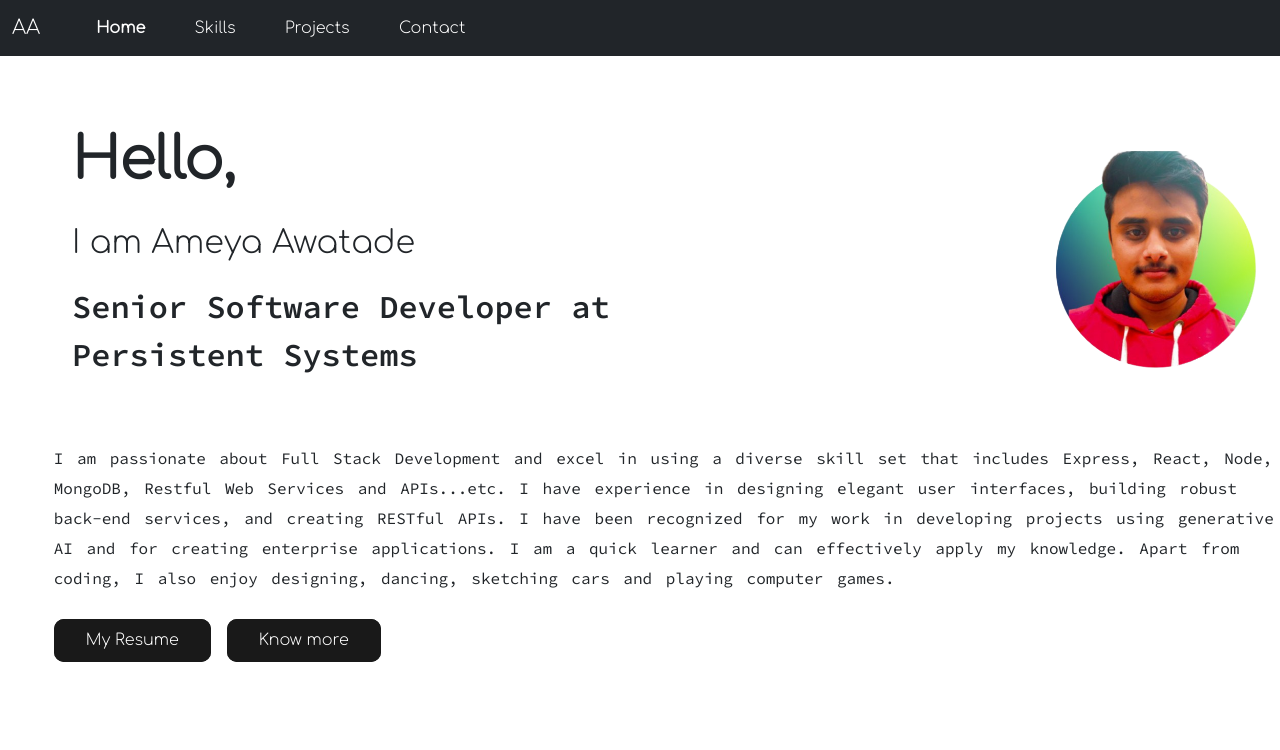
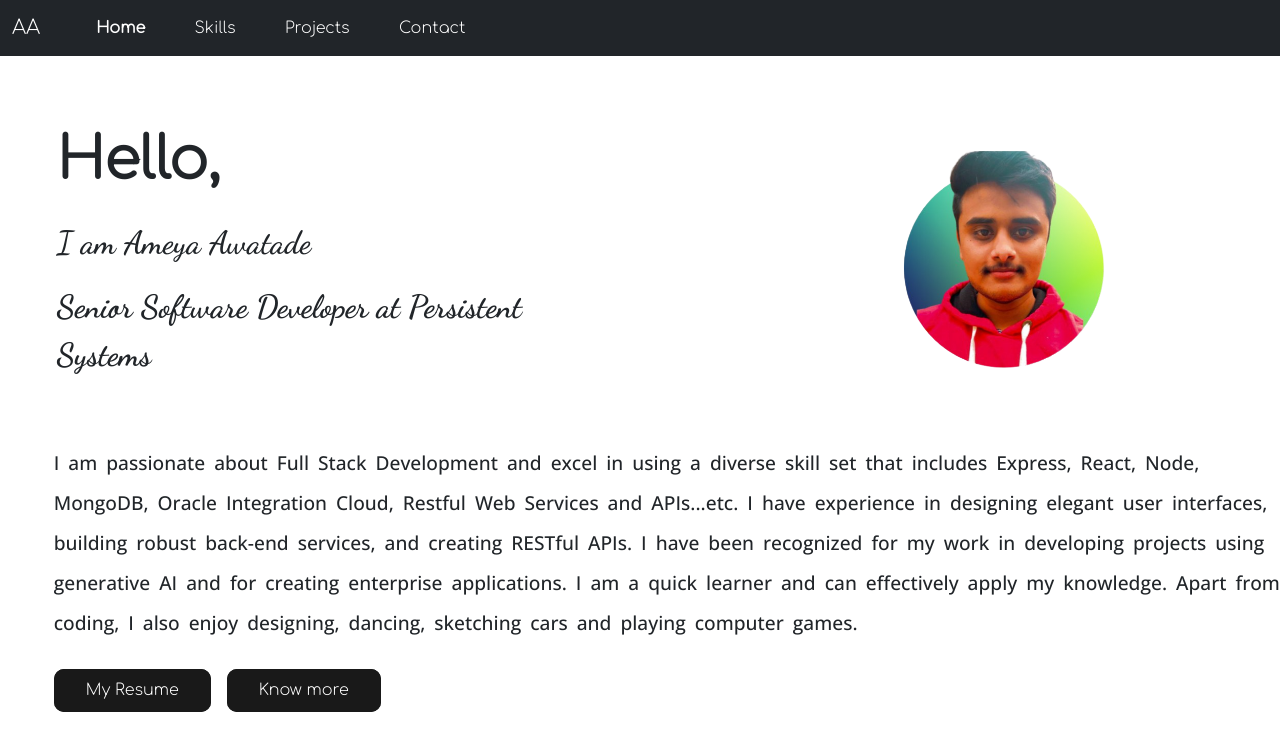
Before and after one commit to ameya699/ameya-awatade, a React (Create React App) app: page / in a window 1280 px wide. Shown: the top 750 px of the page. Built offline with nearby package versions, Linux system fonts and the light colour scheme; a web font is replaced by a local one.

Commit message:
updated resume and homepage

```diff
--- a/src/App.css
+++ b/src/App.css
@@ -5,6 +5,9 @@
 @import url('https://fonts.googleapis.com/css2?family=Indie+Flower&display=swap');
 @import url('https://fonts.googleapis.com/css2?family=Source+Code+Pro:ital,wght@0,200..900;1,200..900&display=swap');
 @import url('https://fonts.googleapis.com/css2?family=Libre+Baskerville:ital,wght@0,400;0,700;1,400&family=Source+Code+Pro:ital,wght@0,200..900;1,200..900&display=swap');
+@import url('https://fonts.googleapis.com/css2?family=Open+Sans:ital,wght@0,300..800;1,300..800&display=swap');
+@import url('https://fonts.googleapis.com/css2?family=Dancing+Script:wght@400..700&family=Open+Sans:ital,wght@0,300..800;1,300..800&display=swap');
+
 *{
   font-family: "Comfortaa" !important;
 }
@@ -82,6 +85,7 @@ text-align: center;
   column-gap: 5rem;
   row-gap: 4rem;
 
+
 }
 .skill-image{
   height: 80px;
@@ -130,7 +134,8 @@ text-align: center;
 }
 
 .hello-content{
-  font-family: 'Roboto', sans-serif;
+  /* font-family: 'Roboto', sans-serif; */
+  font-family: "Dancing Script", cursive !important;
   font-size: 2rem;
 padding-left: 10%;
 font-weight: 550;
@@ -138,11 +143,12 @@ font-weight: 550;
 }
 .hello-subcontent{
   /* font-family: "Indie Flower"!important; */
-  font-family: "Source Code Pro", monospace !important;
+  /* font-family: "Source Code Pro", monospace !important; */
+  font-family: "Dancing Script", cursive !important;
   font-optical-sizing: auto;
   font-size: 2rem;
 padding-left: 10%;
-font-weight: 550;
+font-weight: bolder;
 
 }
 .hello-container{
@@ -159,11 +165,13 @@ border-radius: 50px;
 
 .hello-description{
   padding-left: 4.2%;
-  font-family: "Source Code Pro", monospace !important;
-  font-size: 1rem;
-  line-height: 30px;
+  /* font-family: "Source Code Pro", monospace !important; */
+  font-family: "Open Sans", sans-serif !important;
+  font-size: 1.2rem;
+  line-height: 40px;
   word-spacing: 4px;
   padding-top: 3rem;
+  font-weight: 500;
 
 }
 
--- a/src/components/Home.js
+++ b/src/components/Home.js
@@ -19,7 +19,7 @@ const Home = () => {
   </div>
   <div className='hello-description'>I am passionate about Full
         Stack Development and excel in using a diverse skill set that includes
-        Express, React, Node, MongoDB, Restful Web Services and APIs...etc. I have
+        Express, React, Node, MongoDB, Oracle Integration Cloud, Restful Web Services and APIs...etc. I have
         experience in designing elegant user interfaces, building robust
         back-end services, and creating RESTful APIs. I have been recognized for
         my work in developing projects using generative AI and for creating
```
Also changed, not shown: 1 other file (tests, documents, lock files or other folders).
